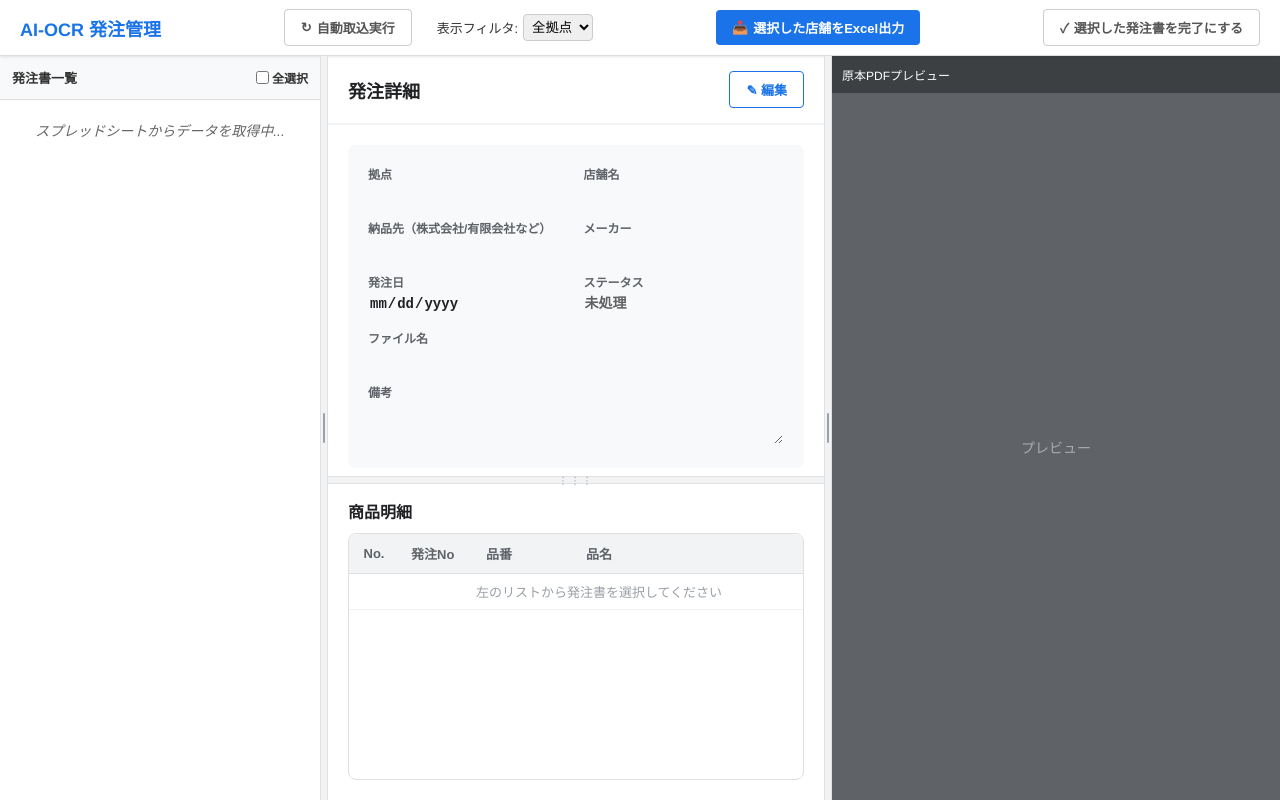
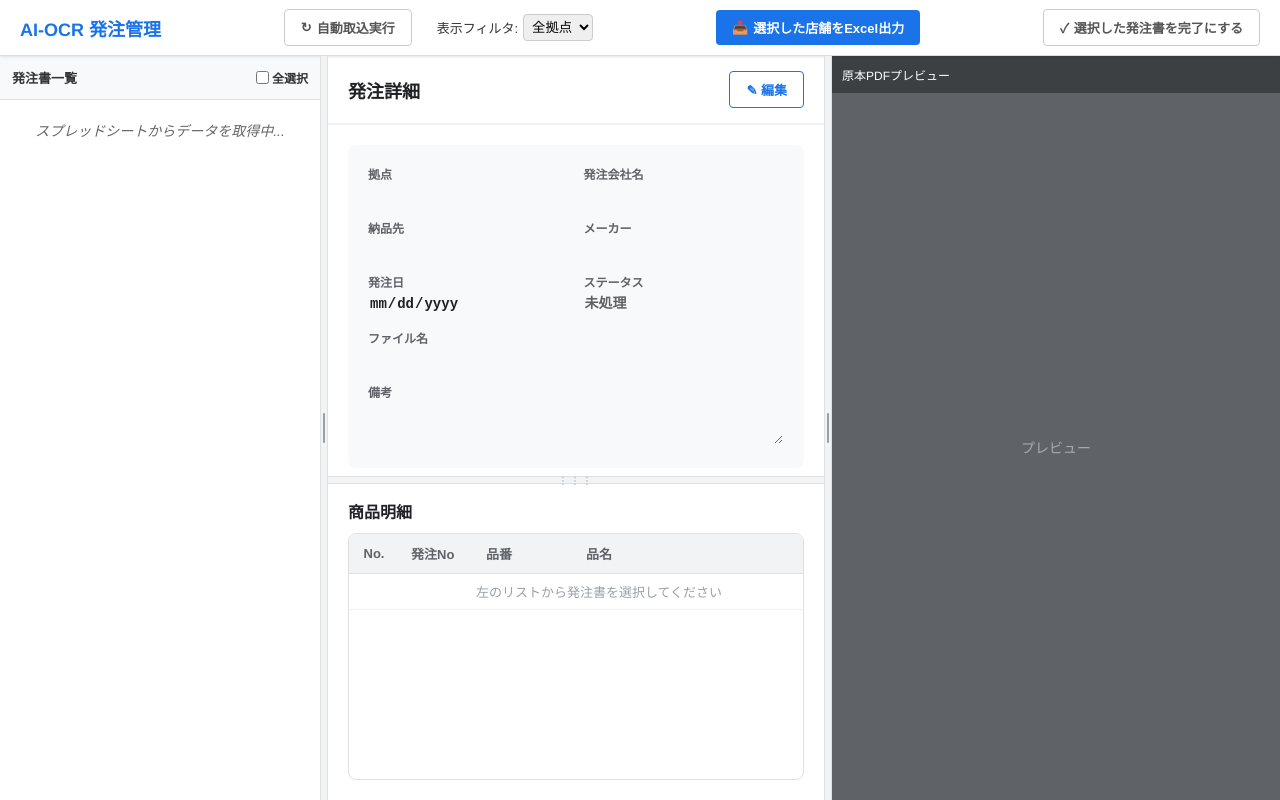
Before and after one commit to maruo-oss/tsfactory-OCRapp, a plain HTML site: page index.html in a window 1280 px wide. Drawn offline with Linux system fonts and the light colour scheme.

Commit message:
feat: UI表記変更・納品先自動補完・～carry-forward対応
- 「店舗名」→「発注会社名」にUI・Excel出力・ログの表記を変更
- 「納品先（株式会社/有限会社など）」→「納品先」にラベル簡素化
- 納品先が空の場合、発注会社名(shop_name)を自動設定するフォールバック追加
- ～/〃/~のcarry-forwardロジック追加（品番・数量が「～」の場合、前行の値を引き継ぎ）

Co-Authored-By: Claude Opus 4.6 (1M context) <noreply@anthropic.com>

```diff
--- a/index.html
+++ b/index.html
@@ -203,11 +203,11 @@
               <input type="text" id="viewBranch" readonly class="form-input readonly">
             </div>
             <div class="info-item">
-              <label>店舗名</label>
+              <label>発注会社名</label>
               <input type="text" id="viewShop" readonly class="form-input readonly">
             </div>
             <div class="info-item">
-              <label>納品先（株式会社/有限会社など）</label>
+              <label>納品先</label>
               <input type="text" id="viewDest" readonly class="form-input readonly">
             </div>
             <div class="info-item">
@@ -432,7 +432,7 @@
       const fileInfo = document.createElement('div');
       fileInfo.className = 'file-info';
 
-      // 店舗名行
+      // 発注会社名行
       const fileShop = document.createElement('div');
       fileShop.className = 'file-shop';
 
```
Also changed, not shown: 1 other file.
